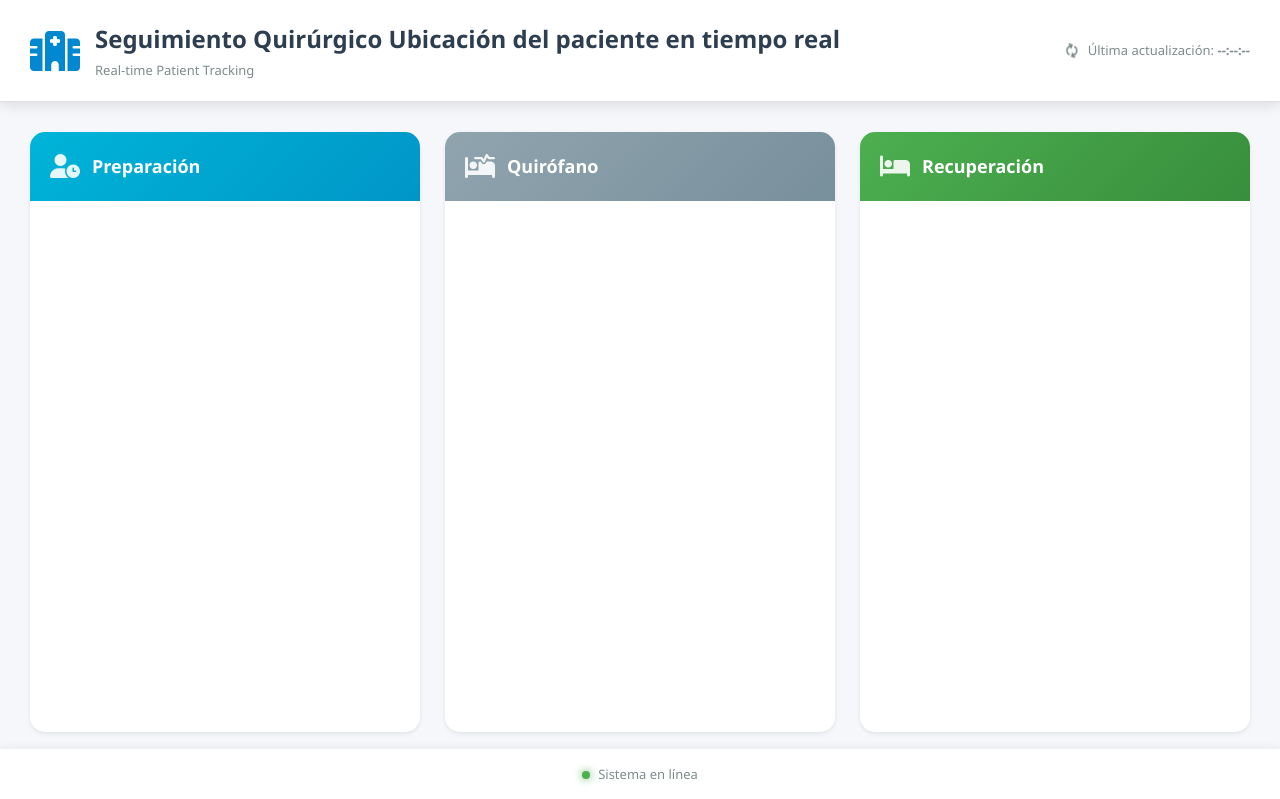
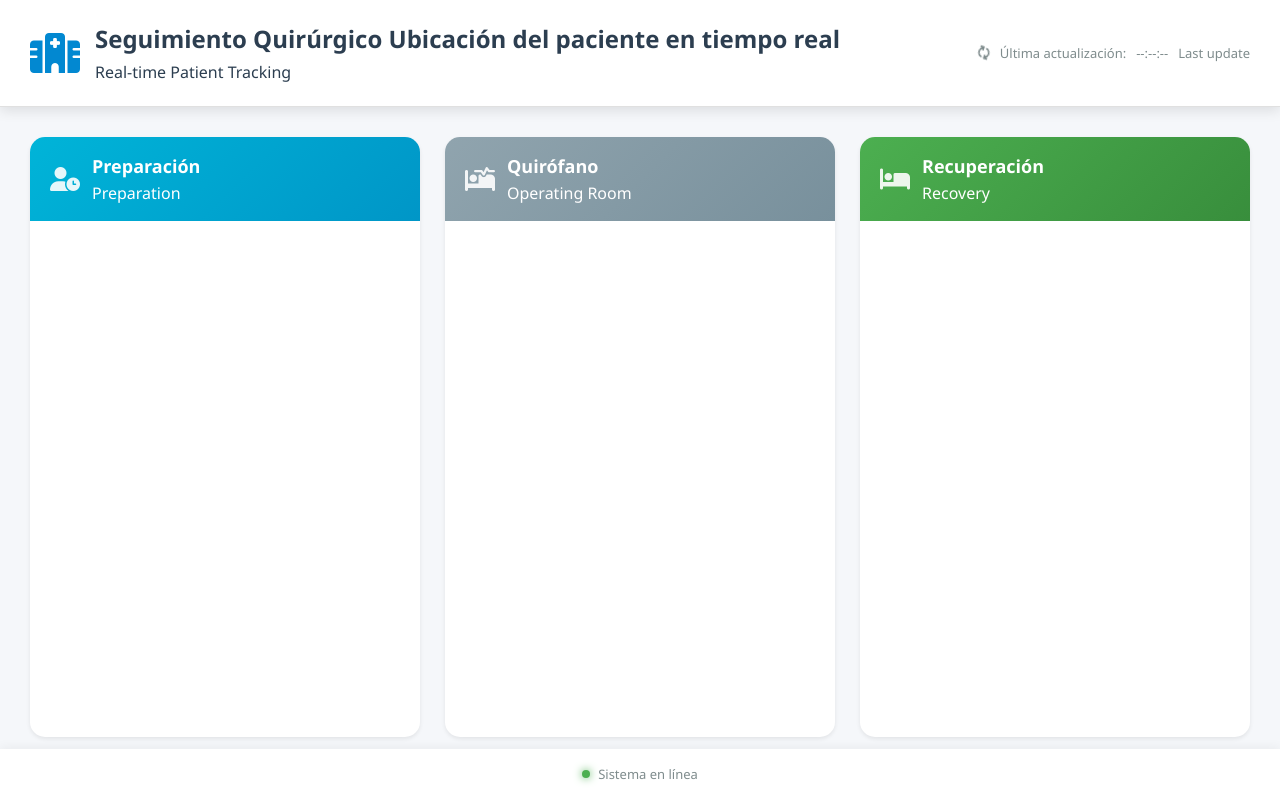
Before and after one commit to jedapeso/Proyecto, a Flask app: page /tableros/cirugia/publico in a window 1280 px wide. Shown: the top 799 px of the page. Run offline with Flask 3, Linux system fonts and the light colour scheme.

Commit message:
Mensaje descriptivo de los cambios

```diff
--- a/src/static/tableros/css/tablero_cir_pub.css
+++ b/src/static/tableros/css/tablero_cir_pub.css
@@ -528,4 +528,6 @@ body {
 
 @media (max-width: 768px) {
     .header-content {
-        flex-direction
+        flex-direction :column;
+    }
+}
--- a/src/static/tableros/js/tablero_cir_pub.js
+++ b/src/static/tableros/js/tablero_cir_pub.js
@@ -69,10 +69,16 @@ function renderColumna(contenedor, pacientes) {
         return;
     }
 
-
     pacientes.forEach(p => {
         // Ocultar últimos 4 dígitos
         const idOculto = p.identificacion.slice(0, -4) + '****';
+
+        // Mostrar solo los primeros 3 caracteres de cada palabra
+        const nombreOculto = p.nombre
+            .split(' ')
+            .filter(palabra => palabra.length > 0)  // Eliminar elementos vacíos
+            .map(palabra => palabra.substring(0, 3) + '***')
+            .join(' ');
 
         const card = document.createElement("div");
         card.className = "paciente-card clickeable";
@@ -86,7 +92,7 @@ function renderColumna(contenedor, pacientes) {
                 </div>
                 <div class="paciente-linea">
                     <span class="label">Paciente:</span>
-                    <span class="valor">${p.nombre}</span>
+                    <span class="valor">${nombreOculto}</span>
                 </div>
             </div>
             <div class="icono-tap"><i class="fas fa-qrcode"></i>
@@ -96,7 +102,6 @@ function renderColumna(contenedor, pacientes) {
         contenedor.appendChild(card);
     });
 }
-
 
 // ========== SELECCIONAR PACIENTE Y PEDIR CLAVE ==========
 function seleccionarPaciente(paciente) {
--- a/src/templates/tableros/tablero_cir_pub.html
+++ b/src/templates/tableros/tablero_cir_pub.html
@@ -15,15 +15,18 @@
                 <i class="fas fa-hospital-alt"></i>
                 <div class="header-text">
                     <h1>Seguimiento Quirúrgico Ubicación del paciente en tiempo real</h1>
-                    <p>Real-time Patient Tracking</p>
+                     <span class="header-translation">Real-time Patient Tracking</span>
                 </div>
             </div>
             <div class="update-info">
                 <i class="fas fa-sync-alt" id="icon-sync"></i>
-                <span>Última actualización: <strong id="hora-actualizacion">--:--:--</strong></span>
+                <span class="update-label">Última actualización:</span>
+                <span class="update-time" id="hora-actualizacion">--:--:--</span>
+                <span class="update-translation">Last update</span>
             </div>
         </div>
     </header>
+
 
     <!-- Contenedor Principal -->
     <main class="main-content">
@@ -34,12 +37,16 @@
                     <div class="header-icon">
                         <i class="fas fa-user-clock"></i>
                     </div>
-                    <h2>Preparación</h2>
+                    <div class="header-title-wrapper">
+                        <h2>Preparación</h2>
+                        <span class="header-translation">Preparation</span>
+                    </div>
                 </div>
                 <div class="lista-pacientes" id="pacientes-preparacion">
                     <!-- Se llena dinámicamente -->
                 </div>
             </div>
+
 
             <!-- Columna Quirófano -->
             <div class="columna-estado" data-estado="quirofano">
@@ -47,12 +54,16 @@
                     <div class="header-icon">
                         <i class="fas fa-procedures"></i>
                     </div>
-                    <h2>Quirófano</h2>
+                    <div class="header-title-wrapper">
+                        <h2>Quirófano</h2>
+                        <span class="header-translation">Operating Room</span>
+                    </div>
                 </div>
                 <div class="lista-pacientes" id="pacientes-quirofano">
                     <!-- Se llena dinámicamente -->
                 </div>
             </div>
+
 
             <!-- Columna Recuperación -->
             <div class="columna-estado" data-estado="recuperacion">
@@ -60,7 +71,10 @@
                     <div class="header-icon">
                         <i class="fas fa-bed"></i>
                     </div>
-                    <h2>Recuperación</h2>
+                    <div class="header-title-wrapper">
+                        <h2>Recuperación</h2>
+                        <span class="header-translation">Recovery</span>
+                    </div>
                 </div>
                 <div class="lista-pacientes" id="pacientes-recuperacion">
                     <!-- Se llena dinámicamente -->
@@ -68,6 +82,7 @@
             </div>
         </div>
     </main>
+
 
     <!-- Modal para ingresar clave -->
     <div id="modalClave" class="modal-overlay" style="display: none;">
@@ -87,6 +102,7 @@
             <p id="errorClave" class="error-mensaje"></p>
         </div>
     </div>
+
 
     <!-- Modal para mostrar QR -->
     <div id="modalQR" class="modal-overlay" style="display: none;">
@@ -113,6 +129,7 @@
         </div>
     </div>
 
+
     <!-- Footer -->
     <footer class="footer-info">
         <div class="footer-content">
@@ -123,6 +140,7 @@
         </div>
     </footer>
 
+
     <script src="{{ url_for('static', filename='tableros/js/tablero_cir_pub.js') }}"></script>
 </body>
 </html>
```
